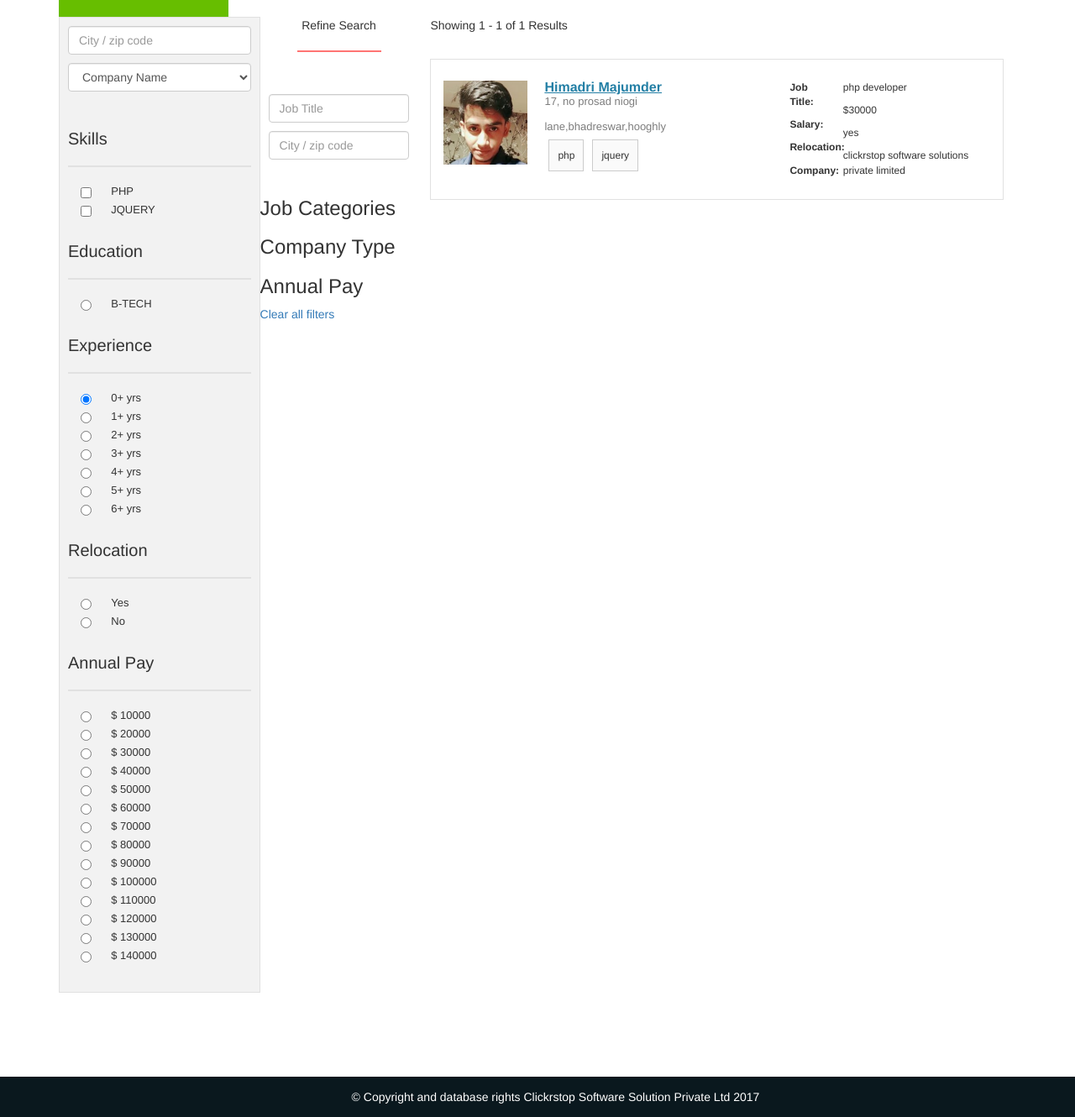
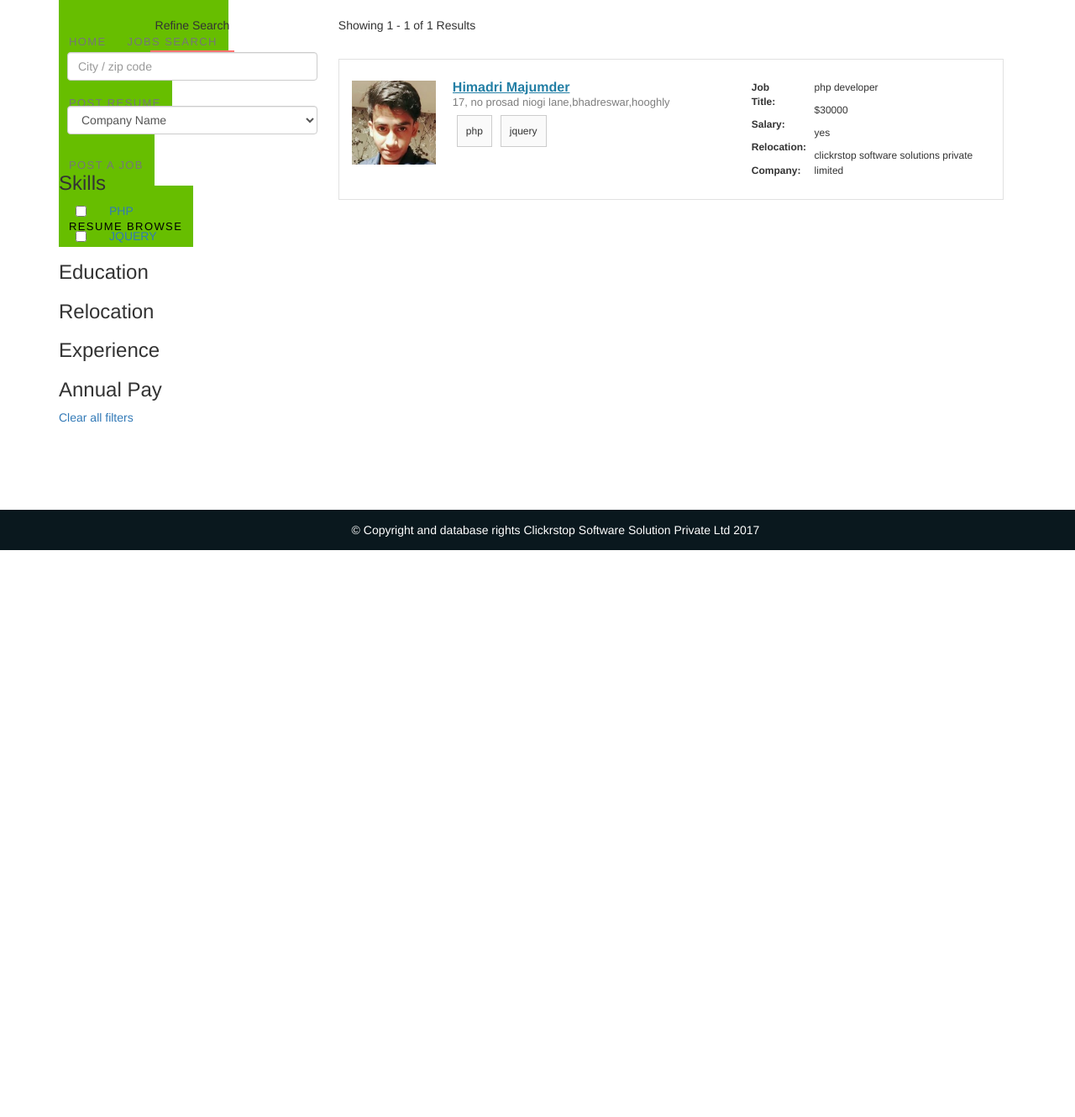
Before and after one commit to maximus93/job, a CodeIgniter app: page /database/browse_candidate in a window 1280 px wide. Shown: the part 152-1482 px from the top of the page at 84% size. After the commit the page ends 807 px from the top, so only its background shows below. Run offline with CodeIgniter, Linux system fonts and the light colour scheme; data comes from the database, SQL or seed files in the repository; data that the repository does not hold is empty; some libraries are stand-ins or nearby versions.

Commit message:
adssadsad

```diff
--- a/application/views/common/another_sidebar.php
+++ b/application/views/common/another_sidebar.php
@@ -4,15 +4,23 @@
     echo $valuez;
   }*/
 ?>
-<div class="col-sm-3" style="background-color: #f2f2f2;padding: 10px;background-color: #f2f2f2;border: 1px solid #e0e0e0;min-height:450px;">
-      <form name="adv_search" method="POST" action="<?php echo base_url();?>/browse_candidate">
-      <div class="job_search" >
+
+<!-- sidebar -->
+		<form name="adv_search" method="POST" action="<?php echo base_url();?>browse_candidate">
+			<div id="facet" class="refine">
+			  <div class="facetcollapsible" style="margin-bottom:-50px;">
+				<div class="heading">Refine Search
+				</div>
+			  </div>
+			  <div class="job_search" style="padding:10px;">
 				<div class="form-group">
 				  <input type="text" class="form-control" id="cityz" name="city" value="<?php echo(($this->session->tempdata("city") != '')?$this->session->tempdata("city"):'');?>" placeholder="City / zip code" onchange="this.form.submit()">
+
 				  <div class="search_icon">
 					<span class="ti-location-pin"></span>
 				  </div>
-          <p> </p>
+
+				  <p>&nbsp;</p>
 
 				  <select class="form-control" name="comp_name" onchange="this.form.submit()">
 					<option selected disabled>Company Name</option>
@@ -33,16 +41,14 @@
 					  }
 					?>
           </select>
-
-          <div class="search_icon">
-            <span class="ti-location-pin"></span>
-          </div>
 				</div>
 				<!--<a href="javascript:void(0)" class="btn btn-primary adv_filt" onclick="show_advance_fult();" style="padding-top:10px;padding-bottom:10px;border-radius:0px;text-align:center">Advance Filters</a>-->
 			  </div>
-
-      <div class="cont_advance">
-            <div class="job_title">Skills</div>
+			  <div class="facetwidget">
+				<h3 class="facetwidget_h nomargin" data-toggle="collapse" data-target="#employer">Skills
+				</h3>
+				<div id="employer" class="facetwidgetbody collapse in">
+				  <ul class="ullilist">
 					<?php
 					  //print_r($this->session->tempdata("all_skills"));
 					  $merge = "";
@@ -50,167 +56,19 @@
 						$merge .= $skills_unique->skills;
 					  }
 					  $convert_merge_to = explode(",",$merge);
-            ?>
-            <div class="borderfull-width"></div>
-            <div class="page-heading">
-              <?php
+					  $i = 0;
 					  foreach($convert_merge_to As $key=>$uniqu_skills){
 					  $search_data_rr = explode(",",$this->session->tempdata("all_skills"));
-              ?>
-                  <div class="category">
-                    <div class="col-md-2 col-sm-2 col-xs-2">
-                      <input type="checkbox" value="<?php echo $uniqu_skills;?>" name="skills[]" <?php echo((in_array($uniqu_skills, $search_data_rr))?'checked':'');?> onchange="this.form.submit()">
-                    </div>
-                    <div class="col-md-10 col-sm-10 col-xs-10 sidebar-text">
-                      <?php echo strtoupper($uniqu_skills);?>
-                    </div>
-                  </div>
-              <?php
-               }
-              ?>
-            </div>
 
-            <div class="job_title">Education</div>
-            <?php
-              //print_r($skills_all);
-              $merge = "";
-              foreach($edu_all As $edu_unique){
-                $merge .= $edu_unique->education;
-              }
-              $convert_merge_to = explode(",",$merge);
-            ?>
-            <div class="borderfull-width"></div>
-            <div class="page-heading">
-              <?php
-              foreach($convert_merge_to As $key=>$uniqu_skills){
-              ?>
-                  <div class="category">
-                    <div class="col-md-2 col-sm-2 col-xs-2">
-                      <input type="radio" value="<?php echo $uniqu_skills;?>" <?php echo(($this->session->tempdata("edu") == $uniqu_skills)?'checked':'');?> name="edu" onchange="this.form.submit()">
-                    </div>
-                    <div class="col-md-10 col-sm-10 col-xs-10 sidebar-text">
-                      <?php echo strtoupper($uniqu_skills);?>
-                    </div>
-                  </div>
-              <?php
-               }
-              ?>
-            </div>
-
-            <div class="job_title">Experience</div>
-
-            <div class="borderfull-width"></div>
-            <div class="page-heading">
-                  <?php
-                    for($i=0; $i<7; $i++){
-                  ?>
-                  <div class="category">
-                    <div class="col-md-2 col-sm-2 col-xs-2">
-                      <input type="radio" value="<?php echo $i;?>" name="exp" onchange="this.form.submit()" <?php echo(($this->session->tempdata("exp") == $i)?'checked':'');?>>
-                    </div>
-                    <div class="col-md-10 col-sm-10 col-xs-10 sidebar-text">
-                      <?php echo $i;?>+ yrs
-                    </div>
-                  </div>
-                  <?php
-                  }
-                  ?>
-            </div>
-
-            <div class="job_title">Relocation</div>
-
-            <div class="borderfull-width"></div>
-            <div class="page-heading">
-
-                  <div class="category">
-                    <div class="col-md-2 col-sm-2 col-xs-2">
-                      <input type="radio" value="yes" name="reloc" onchange="this.form.submit()" <?php echo(($this->session->tempdata("reloc") == "yes")?'checked':'');?>>
-                    </div>
-                    <div class="col-md-10 col-sm-10 col-xs-10 sidebar-text">
-                      Yes
-                    </div>
-                  </div>
-
-                  <div class="category">
-                    <div class="col-md-2 col-sm-2 col-xs-2">
-                      <input type="radio" value="no" name="reloc" onchange="this.form.submit()" <?php echo(($this->session->tempdata("reloc") == "no")?'checked':'');?>>
-                    </div>
-                    <div class="col-md-10 col-sm-10 col-xs-10 sidebar-text">
-                      No
-                    </div>
-                  </div>
-
-            </div>
-
-            <div class="job_title">Annual Pay</div>
-
-            <div class="borderfull-width"></div>
-            <div class="page-heading">
-
-                    <?php
-                    $m=10000;
-                    for($i=1; $i < 15 ; $i++){
-                    ?>
-                    <div class="category">
-                      <div class="col-md-2 col-sm-2 col-xs-2">
-                        <input type="radio" value="<?php echo $m*$i;?>" name="ann_pay" onchange="this.form.submit()" <?php echo(($this->session->tempdata("ann_pay") == $m*$i)?'checked':'');?>>
-                      </div>
-                      <div class="col-md-10 col-sm-10 col-xs-10 sidebar-text">
-                        $ <?php echo $m*$i;?>
-                      </div>
-                    </div>
-                  <?php
-                   }
-                  ?>
-
-            </div>
-          </form>
-      </div>
-</div>
-
-<!-- sidebar -->
-		<form name="adv_search" method="POST" action="<?php echo base_url();?>joblisting">
-			<div id="facet" class="refine">
-			  <div class="facetcollapsible">
-				<div class="heading">Refine Search
-				</div>
-			  </div>
-			  <div class="job_search" style="padding:10px;">
-				<div class="form-group">
-				  <input type="text" class="form-control" name="job_title" value="<?php echo(($this->session->tempdata("job_title") != '')?$this->session->tempdata("job_title"):'');?>" placeholder="Job Title" onchange="this.form.submit()">
-				  <div class="search_icon">
-					<span class="ti-location-pin"></span>
-				  </div>
-				  <p> </p>
-				  <input type="text" class="form-control" id="cityz" name="city" value="<?php echo(($this->session->tempdata("city") != '')?$this->session->tempdata("city"):'');?>" placeholder="City / zip code" onchange="this.form.submit()">
-
-				  <div class="search_icon">
-					<span class="ti-location-pin"></span>
-				  </div>
-				</div>
-				<!--<a href="javascript:void(0)" class="btn btn-primary adv_filt" onclick="show_advance_fult();" style="padding-top:10px;padding-bottom:10px;border-radius:0px;text-align:center">Advance Filters</a>-->
-			  </div>
-			  <div class="facetwidget">
-				<h3 class="facetwidget_h nomargin" data-toggle="collapse" data-target="#employer">Job Categories
-				</h3>
-				<div id="employer" class="facetwidgetbody collapse in">
-				  <ul class="ullilist">
-					<?php
-						$i=0;
-						foreach($job_cat As $uniqu_cat){
-						  $i++;
-						  $search_data_rr = explode(",",$this->session->tempdata("cat"));
-						  //print_r($uniqu_cat);
-						  //echo "-";
-						  //print_r($search_data_rr);
 					?>
 						<li>
 							  <div class="facetwiditem">
 								<div class="chkbox csmall rfchck">
 								  <div class="checkbox custom">
-									<input type="checkbox" value="<?php echo $uniqu_cat->category_id;?>" name="cat[]" <?php echo((in_array($uniqu_cat->category_id, $search_data_rr))?'checked':'');?> onchange="this.form.submit();" class="frad" id="cid_<?php echo $i;?>">
-									<label for="cid_<?php echo $i;?>" title="<?php echo $uniqu_cat->category_name;?>">
-									  <a href="javascript:void(0);" class="a_underline" target="_blank"><?php echo substr($uniqu_cat->category_name,0,25);?> <?php echo((strlen($uniqu_cat->category_name) > 25)?'..':'');?>
+									<input type="checkbox" value="<?php echo $uniqu_skills;?>" name="skills[]" <?php echo((in_array($uniqu_skills, $search_data_rr))?'checked':'');?> onchange="this.form.submit()" class="frad" id="cid_<?php echo $i;?>">
+
+									<label for="cid_<?php echo $i;?>" title="<?php echo strtoupper($uniqu_skills);?>">
+									  <a href="javascript:void(0);" class="a_underline" target="_blank"><?php echo strtoupper($uniqu_skills);?>
 									  </a>
 									</label>
 								  </div>
@@ -226,21 +84,27 @@
 				</div>
 
 
-				<h3 class="facetwidget_h collapsed nomargin" data-toggle="collapse" data-target="#company_type" id="companyTypeDataTarget">Company Type
+				<h3 class="facetwidget_h collapsed nomargin" data-toggle="collapse" data-target="#education" id="companyTypeDataTarget">Education
 				</h3>
-				<div class="facetwidgetbody collapse" id="company_type">
+				<div class="facetwidgetbody collapse" id="education">
 				  <ul class="ullilist">
 					<?php
 					$i=0;
-					foreach($job_type As $uniqu_type){
-						$i++;
+					$merge = "";
+					  foreach($edu_all As $edu_unique){
+						$merge .= $edu_unique->education;
+					  }
+					  $convert_merge_to = explode(",",$merge);
+					  foreach($convert_merge_to As $key=>$uniqu_skills){
 					?>
 					<li>
 					  <div class="facetwiditem">
 						<div class="chkbox csmall chcked">
 						  <div class="radio custom">
-							<input type="radio" value="<?php echo $uniqu_type->type;?>" name="type" onchange="this.form.submit();" <?php echo(($this->session->tempdata("type") == $uniqu_type->type)?'checked':'');?> class="frad" id="ctp_<?php echo $i;?>">
-							<label for="ctp_<?php echo $i;?>" title="<?php echo strtoupper($uniqu_type->type);?>"><?php echo strtoupper($uniqu_type->type);?>
+
+							 <input type="radio" value="<?php echo $uniqu_skills;?>" <?php echo(($this->session->tempdata("edu") == $uniqu_skills)?'checked':'');?> name="edu" onchange="this.form.submit()" class="frad" id="edu_<?php echo $i;?>">
+
+							<label for="edu_<?php echo $i;?>" title="<?php echo strtoupper($uniqu_skills);?>"><?php echo strtoupper($uniqu_skills);?>
 							</label>
 						  </div>
 						</div>
@@ -254,6 +118,64 @@
 				  </ul>
 				</div>
 
+				<h3 class="facetwidget_h collapsed nomargin" data-toggle="collapse" data-target="#reloc" id="companyTypeDataTarget">Relocation
+				</h3>
+				<div class="facetwidgetbody collapse" id="reloc">
+				  <ul class="ullilist">
+					<?php
+					$i=0;
+					?>
+					<li>
+					  <div class="facetwiditem">
+						<div class="chkbox csmall chcked">
+						  <div class="radio custom">
+							<input type="radio" value="yes" name="reloc" onchange="this.form.submit()" <?php echo(($this->session->tempdata("reloc") == "yes")?'checked':'');?> class="frad" id="yes_1">
+							<label for="yes_1" title="Yes">Yes
+							</label>
+						  </div>
+						</div>
+
+						<div class="chkbox csmall chcked">
+						  <div class="radio custom">
+							<input type="radio" value="no" name="reloc" onchange="this.form.submit()" <?php echo(($this->session->tempdata("reloc") == "no")?'checked':'');?> class="frad" id="yes_1">
+							<label for="yes_1" title="No">No
+							</label>
+						  </div>
+						</div>
+						<!--<a href="javascript:void(0)" onclick="hrefDataLink('ctp_1','top_comp')" class="fcnt">1071
+						</a>-->
+					  </div>
+					</li>
+
+				  </ul>
+				</div>
+
+				<h3 class="facetwidget_h collapsed nomargin" data-toggle="collapse" data-target="#exp_type" id="companyTypeDataTarget">Experience
+				</h3>
+				<div class="facetwidgetbody collapse" id="exp_type">
+				  <ul class="ullilist">
+					<?php
+					$i=0;
+                    for($i=0; $i<7; $i++){
+					?>
+					<li>
+					  <div class="facetwiditem">
+						<div class="chkbox csmall chcked">
+						  <div class="radio custom">
+							<input type="radio" value="<?php echo $i;?>" name="exp" onchange="this.form.submit()" <?php echo(($this->session->tempdata("exp") == $i)?'checked':'');?> class="frad" id="ctp_<?php echo $i;?>">
+							<label for="ctp_<?php echo $i;?>" title="<?php echo $i;?>+ yrs"><?php echo $i;?>+ yrs
+							</label>
+						  </div>
+						</div>
+						<!--<a href="javascript:void(0)" onclick="hrefDataLink('ctp_1','top_comp')" class="fcnt">1071
+						</a>-->
+					  </div>
+					</li>
+					<?php
+					 }
+					?>
+				  </ul>
+				</div>
 
 				<h3 class="facetwidget_h collapsed nomargin" data-toggle="collapse" data-target="#salary" id="salaryDataTarget">Annual Pay
 				</h3>
```
Lines whose indentation alone changed are shown as unchanged.
